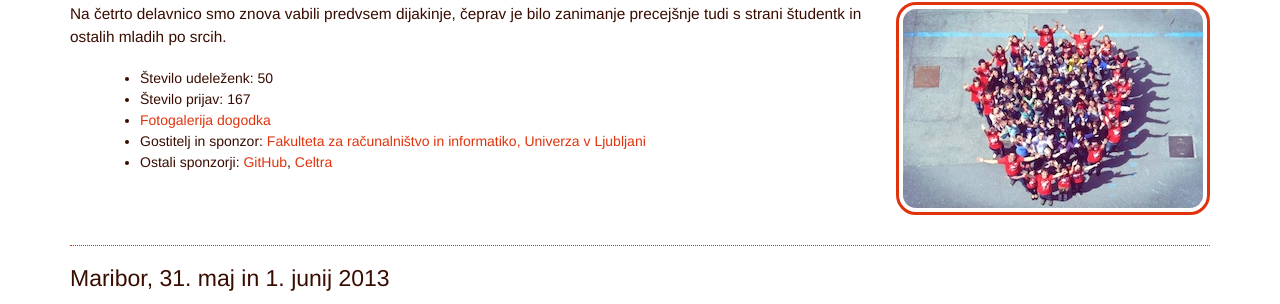
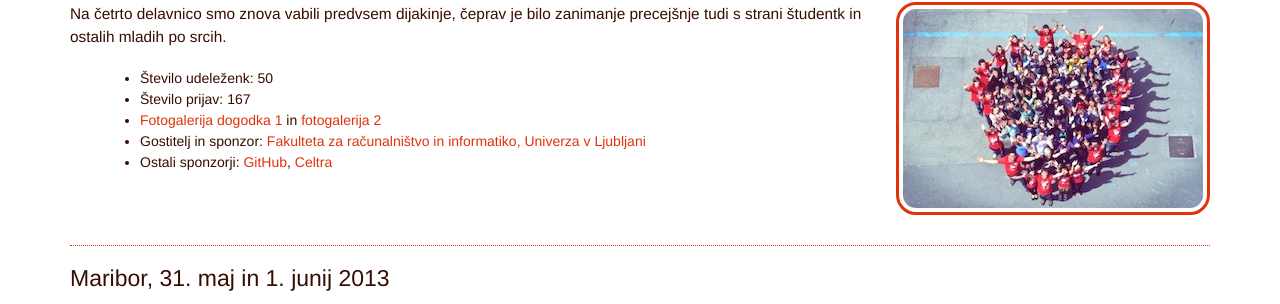
Before and after one commit to railsgirls-si/railsgirls-si.github.io, a Jekyll site: the page built from index.html, in a window 1280 px wide and 900 px high, scrolled down 1188 px. Shown: the part 148-452 px from the top of the window. Built offline with Jekyll 4.4.1, drawn with Linux system fonts in a browser that asks for light colours; Markdown is read by kramdown in place of the engine named in the settings; comment, search, counter and statistics services are not loaded.

Commit message:
added photo gallery links may 2014

```diff
--- a/index.html
+++ b/index.html
@@ -53,7 +53,7 @@ title: Programerske delavnice za punce
 		<ul>
 			<li>Število udeleženk: 50</li>
 			<li>Število prijav: 167</li>
-			<li><a href="https://www.facebook.com/media/set/?set=a.652150214853556.1073741853.103673816367868&type=1">Fotogalerija dogodka</a></li>
+			<li><a href="https://www.facebook.com/media/set/?set=a.718861998153081.1073741829.466225130083437&type=1">Fotogalerija dogodka 1</a> in <a href="https://www.facebook.com/media/set/?set=a.652150214853556.1073741853.103673816367868&type=1">fotogalerija 2</a></li>
 			<li>Gostitelj in sponzor: <a href="http://www.fri.uni-lj.si/">Fakulteta za računalništvo in informatiko, Univerza v Ljubljani</a></li>
 			<li>Ostali sponzorji: <a href="https://github.com/">GitHub</a>, <a href="http://www.celtra.com/">Celtra</a></li>
 		<ul>
```
